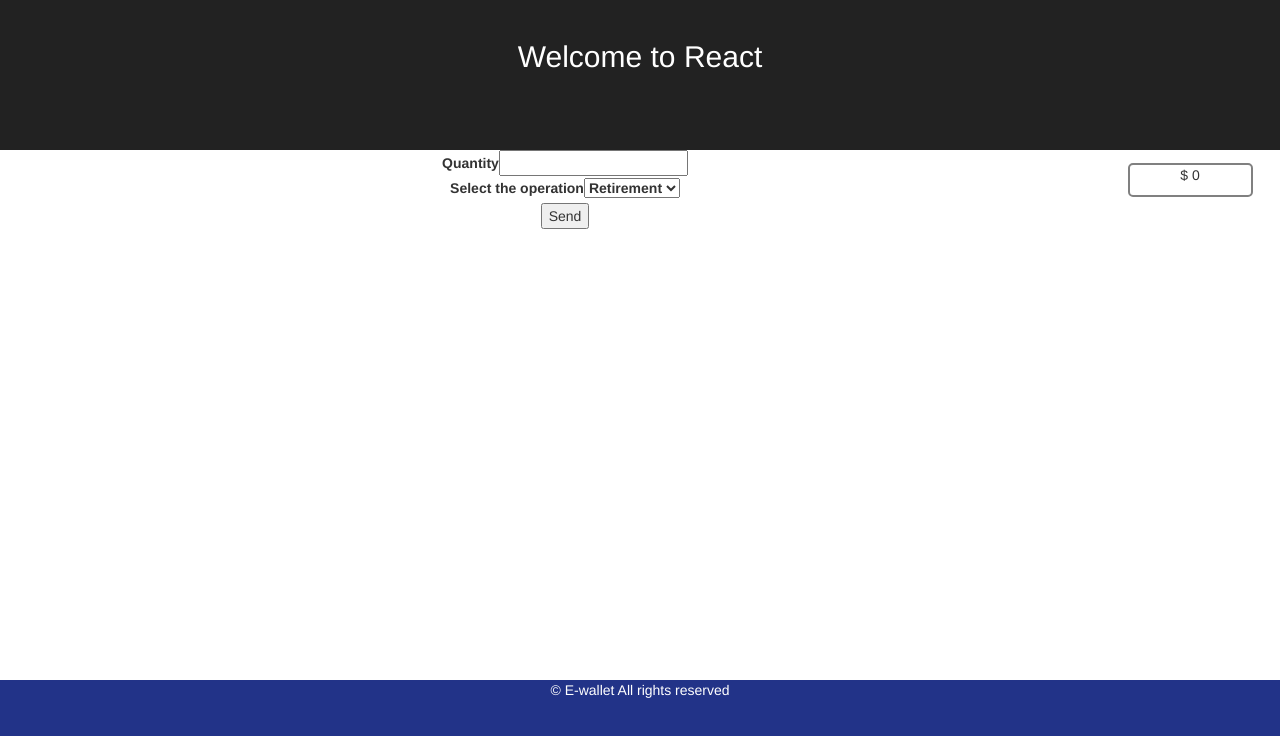
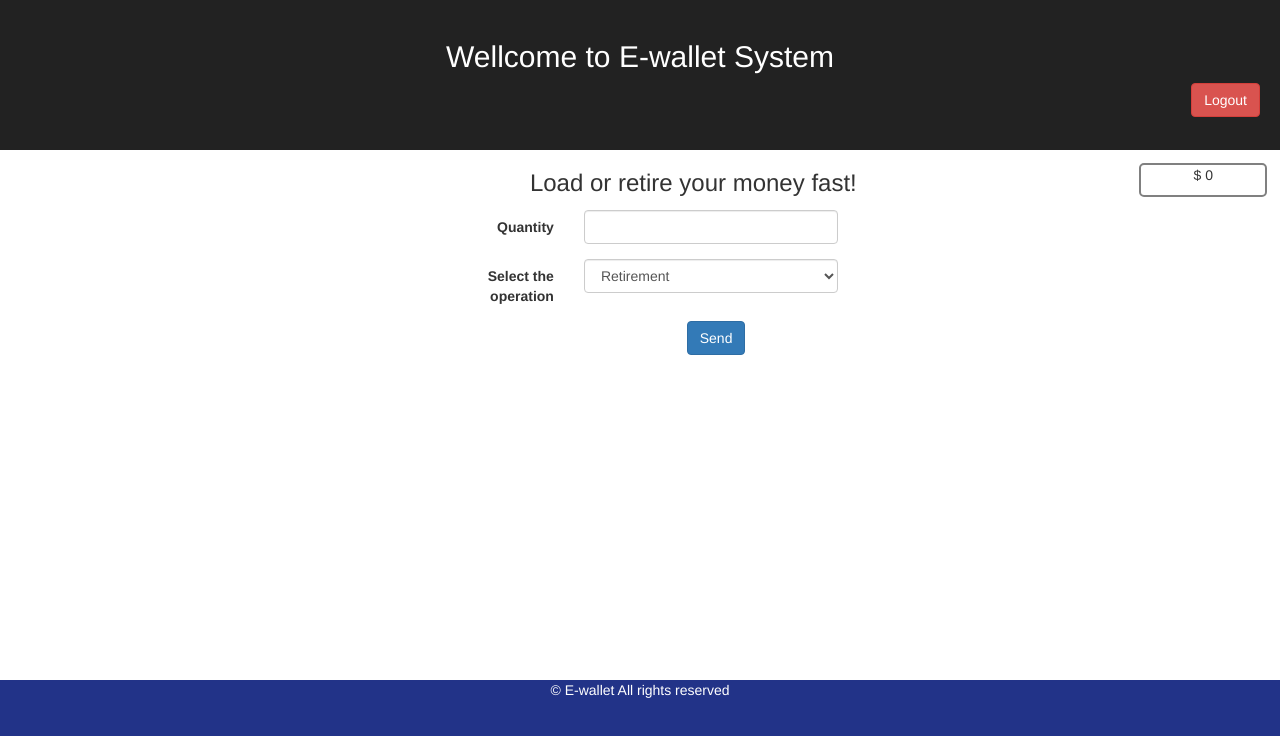
Before and after one commit to hendrixroa/wallet-frontend, a React (Create React App) app: page /#/load-and-retire-money in a window 1280 px wide. Shown: the top 736 px of the page. Built offline with nearby package versions, Linux system fonts and the light colour scheme; no server answers; sample sign-in values are in the browser's storage.

Commit message:
fixed the form load a retire money, added buttons logout and home, connected it send requests for admins

```diff
--- a/src/admin/Admin.js
+++ b/src/admin/Admin.js
@@ -11,13 +11,18 @@ class Admin extends Component {
     this.state = {
       requests: [],
       status:'',
-      message: ''
+      message: '',
+      itemSelected: -1
     };
 
     this.api = 'http://localhost:8080';
     this.userLogged = JSON.parse(sessionStorage.getItem('user'));
-    this.addMessage = this.addMessage.bind(this);
+    this.handleChangeMessage = this.handleChangeMessage.bind(this);
 
+    this.loadRequests();
+  }
+
+  loadRequests(){
     $.ajax({
       url : this.api + '/requests',
       type: 'get',
@@ -35,12 +40,45 @@ class Admin extends Component {
     });
   }
 
-  addMessage(){
-    console.log(this.refs.message.value);
+  addMessage(req, id){
+    if(this.state.message === ''){
+      document.getElementById('buttonSend'+this.state.itemSelected).disabled= true;
+      toastr.error('The message is required!','Message required');
+    }else{
+      document.getElementById('buttonSend'+this.state.itemSelected).disabled= false;
+      //send a message
+      $.ajax({
+      url : this.api + '/requests/admin/' + this.userLogged.id,
+      type: 'POST',
+      data:  'id=' + req.id + '&id_requester=' + req.id_requester + '&date=' +
+       req.date.slice(0,10) + '&quantity=' + req.quantity + '&operation=' + req.operation +
+       '&state=rejected' + '&message=' + this.state.message,
+      success : data => {
+        if(data.request === 'rejected'){
+          toastr.info('The request has been rejected');
+          this.setState({
+            requests: this.state.requests.filter((req,index) => { return index === id ? false: true})
+          });
+        }
+      },
+      error: err =>{
+        toastr.warning('Error connecting with server, try later');
+        console.log(err);
+      }
+      });
+    }
   }
 
-  handleChangeMessage(event){
-    console.log(event);
+  handleChangeMessage(event, id){
+    this.setState({
+      message: event.target.value
+    });
+    if(event.target.value === ''){
+      document.getElementById('buttonSend'+this.state.itemSelected).disabled= true;
+      toastr.error('The message is required!','Message required');
+    }else{
+      document.getElementById('buttonSend'+this.state.itemSelected).disabled= false;
+    }
   }
 
   acceptRequest( req, id){
@@ -52,7 +90,7 @@ class Admin extends Component {
        '&state=accept',
       success : data => {
         if(data.status === 'saved'){
-          toastr.success('The request has been updated','Request updated');
+        toastr.success('The request has been updated','Request updated');
           this.setState({
             requests: this.state.requests.filter((req,index) => { return index === id ? false: true})
           });
@@ -65,34 +103,13 @@ class Admin extends Component {
     });
   }
 
-  rejectRequest(req, id){
+  rejectRequest(id){
     this.setState({
-      status: 'reject'
+      status: 'reject',
+      itemSelected: id,
     });
-    //this.refs.buttonAccept.style.display = 'none';
-    //this.refs.buttonReject.style.display = 'none';
-
-    console.log(id);
-    return id;
-    /*$.ajax({
-      url : this.api + '/requests/admin/' + this.userLogged.id,
-      type: 'POST',
-      data:  'id=' + req.id + '&id_requester=' + req.id_requester + '&date=' +
-       req.date.slice(0,10) + '&quantity=' + req.quantity + '&operation=' + req.operation +
-       '&state=reject' + '&message=' + this.state.message,
-      success : data => {
-        if(data.status === 'saved'){
-          toastr.success('The request has been updated','Request updated');
-          this.setState({
-            requests: this.state.requests.filter((req,index) => { return index === id ? false: true})
-          });
-        }
-      },
-      error: err =>{
-        toastr.warning('Error connecting with server, try later');
-        console.log(err);
-      }
-    });*/
+    document.getElementById('buttonReject'+id).style.display = 'none';
+    document.getElementById('buttonAccept'+id).style.display = 'none';
   }
 
   render() {
@@ -124,20 +141,16 @@ class Admin extends Component {
                               <td>{ request.operation }</td>
                               <td>{ request.quantity }</td>
                               <td>{ request.username }</td>
-                              <td><button className="btn btn-success" onClick={ () => this.acceptRequest(request,index) }>Accept</button></td>
-                              <td><button className="btn btn-danger" onClick={ () => this.rejectRequest(request,index) }>Reject</button></td>
+                              <td><button className="btn btn-success" id={ 'buttonAccept' + index } onClick={ () => this.acceptRequest(request, index) }>Accept</button></td>
+                              <td><button className="btn btn-danger" id={ 'buttonReject' + index } onClick={ () => this.rejectRequest(index) }>Reject</button></td>
                                {
-                                 this.state.status === 'reject' && this.rejectRequest(request,index) ? (
+                                 this.state.status === 'reject' && this.state.itemSelected === index ? (
                                     <td>
-                                      <td>
                                         <div className="input-group" ref="boxMessage">
                                             <span className="input-group-addon" id="basic-addon1">Message</span>
                                             <input type="text" className="form-control" value={this.state.message} name="message" onChange={this.handleChangeMessage}/>
-                                        </div>
-                                      </td>
-                                      <td>
-                                        <input type="button" ref="buttonSend" className="btn btn-primary" value="Send" onClick={this.addMessage} />
-                                      </td>
+                                        </div><br/>
+                                        <button id={ 'buttonSend' + index } className="btn btn-primary" onClick={ () => this.addMessage(request, index) } >Send</button>
                                     </td>
                                   ) : null
                                 }
--- a/src/amount/Amount.js
+++ b/src/amount/Amount.js
@@ -1,6 +1,7 @@
 import React, { Component } from 'react';
 import io from 'socket.io-client';
 import $ from 'jquery';
+import toastr from 'toastr';
 import './Amount.css';
 let api = 'http://localhost:8080';
 let socket = io(api);
@@ -30,7 +31,8 @@ class Amount extends Component {
     });
 
     socket.on('broadcast', data => {
-      if(userLogin.id === data.id_user){
+      if(userLogin.id === Number(data.id_user)){
+        toastr.success('Your retirement has been aproved!', 'Retirement aproved');
         this.setState({ total: data.money });
       }
     });
--- a/src/body/Body.js
+++ b/src/body/Body.js
@@ -1,8 +1,7 @@
 import React, { Component } from 'react';
 import {
   HashRouter,
-  Route,
-  Link
+  Route
 } from 'react-router-dom';
 import './Body.css';
 import Login from '../login/Login';
--- a/src/dashboard/Dashboard.js
+++ b/src/dashboard/Dashboard.js
@@ -1,5 +1,4 @@
 import React, { Component } from 'react';
-import $ from 'jquery';
 import './Dashboard.css';
 import Amount from '../amount/Amount';
 
--- a/src/header/Header.css
+++ b/src/header/Header.css
@@ -4,3 +4,11 @@
   padding: 20px;
   color: white;
 }
+
+.btn-home{
+  float: left;
+}
+
+.btn-logout{
+  float: right;
+}
--- a/src/header/Header.js
+++ b/src/header/Header.js
@@ -1,11 +1,26 @@
 import React, { Component } from 'react';
 import './Header.css';
+import toastr from 'toastr';
+class Header extends Component {
 
-class Header extends Component {
+  logout(){
+    sessionStorage.removeItem('user');
+    toastr.info('You are logout!');
+    window.location.href = '/#/';
+  }
+
   render() {
     return (
       <header className="Header">
-        <h2>Welcome to React</h2>
+        {
+          sessionStorage.getItem('user') !== null && JSON.parse(sessionStorage.getItem('user')).is_admin === 0 ? (
+            <a href="/#/dashboard"><button className="btn btn-info btn-home">Home</button></a>
+          ) : null
+        }
+        <h2>Wellcome to E-wallet System </h2>
+         {
+           sessionStorage.getItem('user') !== null ? (<button className="btn btn-danger btn-logout" onClick={this.logout}>Logout</button>) : null
+         }
       </header>
     );
   }
--- a/src/load-and-retire-money/LoadAndRetireMoney.css
+++ b/src/load-and-retire-money/LoadAndRetireMoney.css
@@ -0,0 +1,3 @@
+.formLoadRetire{
+    text-align: center;
+}
--- a/src/load-and-retire-money/LoadAndRetireMoney.js
+++ b/src/load-and-retire-money/LoadAndRetireMoney.js
@@ -45,7 +45,7 @@ class LoadAndRetireMoney extends Component {
 				if(data.status === 'saved'){
 					toastr.success('¡You Operation '+ this.state.operation +' has been processed¡', 'Request Processed');
 					window.location.href = '/#/dashboard';
-				}else if(data.status == 'in-progress'){
+				}else if(data.status === 'in-progress'){
 					toastr.info('Your requests has send, wait for an admin...');
 					window.location.href = '/#/dashboard';
 				}
@@ -70,22 +70,38 @@ class LoadAndRetireMoney extends Component {
 
   render() {
     return (
-			<div>
+		<div className="row formLoadRetire">
 			<Amount ref="amount" />
-				<form onSubmit={this.handleSubmit}>
-					<label>
+			<div className="col-sm-5 col-sm-offset-4">
+				<h3>Load or retire your money fast!</h3>
+			</div>
+			 <div className="col-md-8 col-sm-offset-4">
+			 	<form onSubmit={this.handleSubmit} className="form-horizontal" >
+					<div className="form-group">
+						<label className="col-sm-2 control-label">
 							Quantity
 						</label>
-					<input type="number" name="quantity" value={this.state.quantity} onChange={this.handleOnChange} /><br/>
-					<label>
+						<div className="col-sm-4">
+							<input type="number" className="form-control" name="quantity" value={this.state.quantity} onChange={this.handleOnChange} />
+						</div>
+					</div>
+					<div className="form-group">
+						<label className="col-sm-2 control-label">
 							Select the operation
-						<select name="operation" value={this.state.operation} onChange={this.handleOnChange}>
+						</label>
+						<div className="col-sm-4">
+							<select name="operation" className="form-control" value={this.state.operation} onChange={this.handleOnChange}>
 								<option value="retirement">Retirement</option>
 								<option value="payment">Payment</option>
 							</select>
-					</label><br/>
-					<button type="submit" ref="buttonSend">Send</button>
+						</div>
+					</div>
+					<div className="col-md-4 col-sm-offset-2">
+						<button type="submit" className="btn btn-primary" ref="buttonSend">Send</button>
+					</div>
+
 				</form>
+			 </div>
 		</div>
     );
   }
--- a/src/login/Login.js
+++ b/src/login/Login.js
@@ -36,11 +36,11 @@ class Login extends Component {
 			type: 'post',
 			data: 'username=' + values[0].value + '&password=' + values[1].value,
 			success : data => {
-				if(data.user !== '' && data.user.is_admin == 0){
+				if(data.user !== '' && data.user.is_admin === 0){
 					toastr.success('¡You are Logged!', 'Login Successfully');
 					sessionStorage.setItem('user', JSON.stringify(data.user));
 					window.location.href = '/#/dashboard';
-				}else if(data.user !== '' && data.user.is_admin == 1){
+				}else if(data.user !== '' && data.user.is_admin === 1){
 					toastr.success('¡You are Logged!', 'Login Successfully');
 					sessionStorage.setItem('user', JSON.stringify(data.user));
 					window.location.href = '/#/admin';
```
Lines whose indentation alone changed are shown as unchanged.
